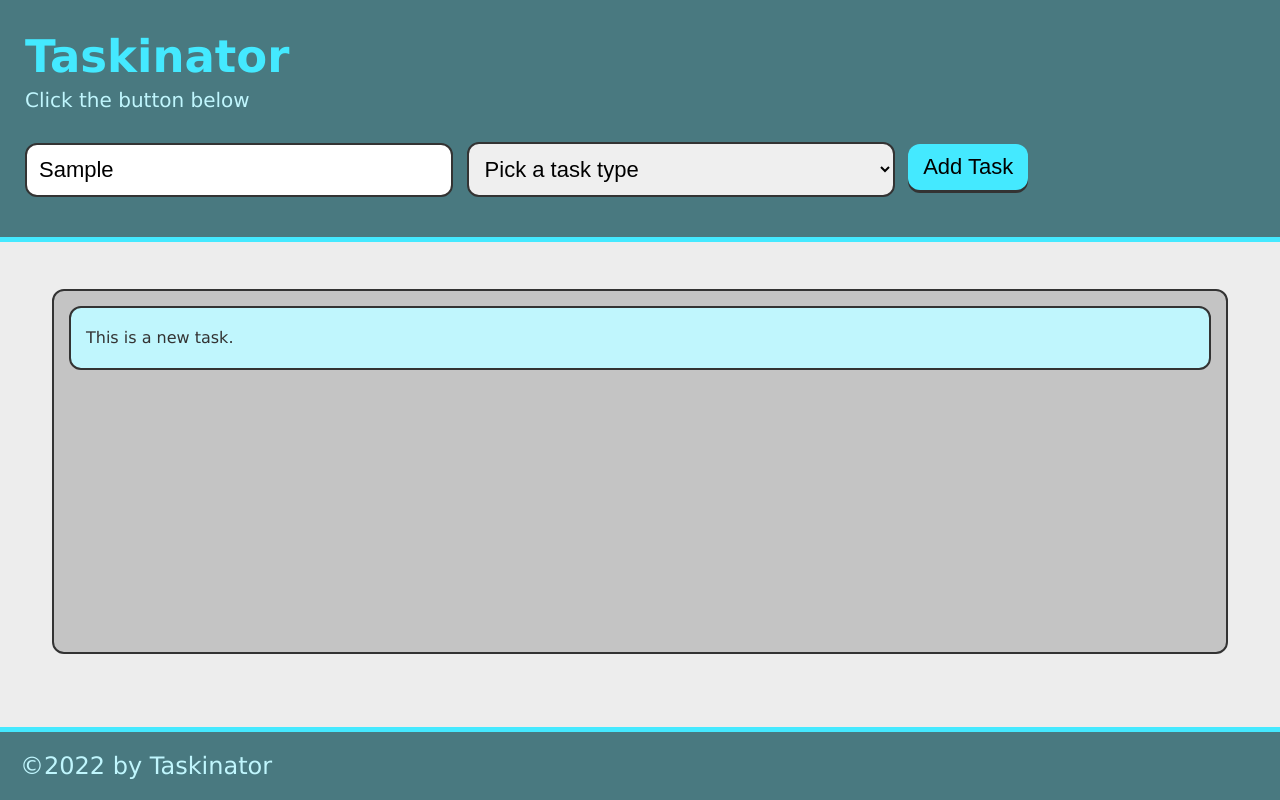
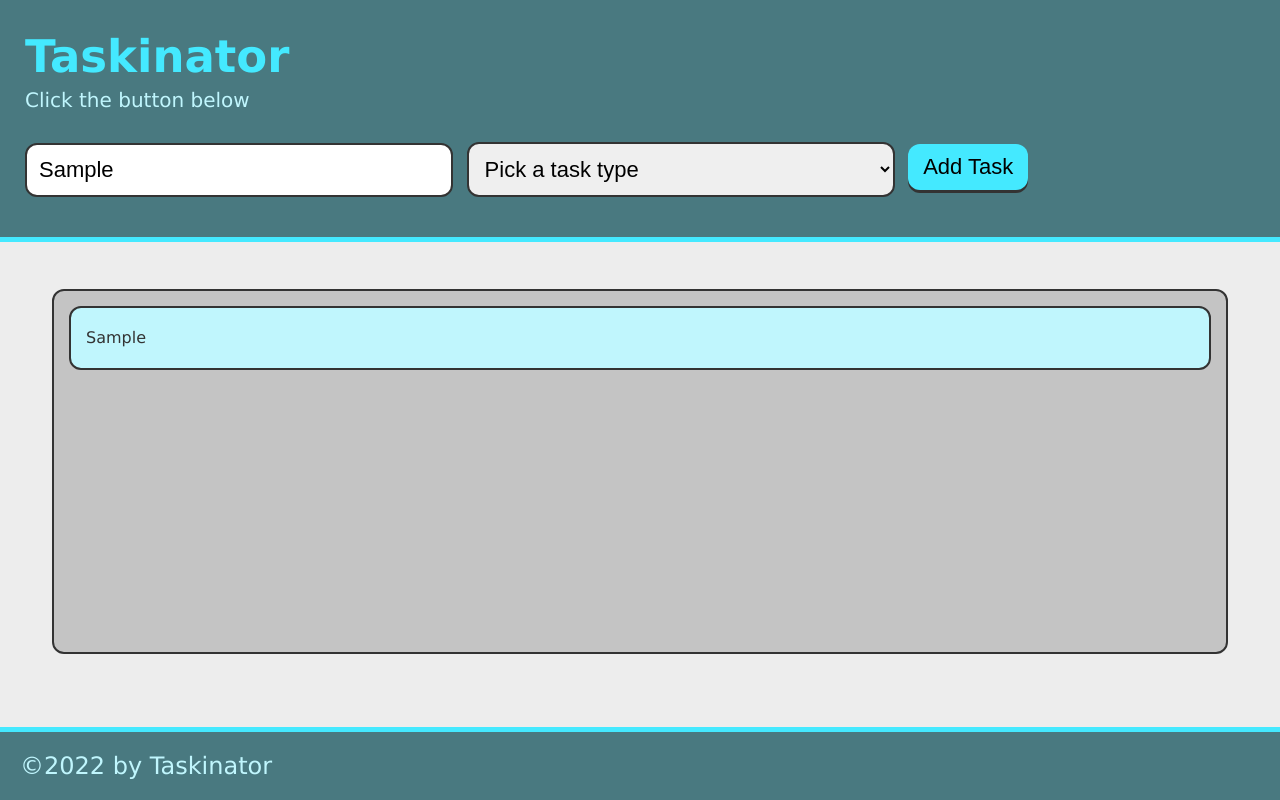
Before and after one commit to Casres/taskinator, a plain HTML site: page index.html in a window 1280 px wide. Both pictures are taken after typing "Sample" into the empty fields and a click on the button "Add Task". Drawn offline with Linux system fonts and the light colour scheme.

Commit message:
making a save point for ask bcs

```diff
--- a/assets/js/script.js
+++ b/assets/js/script.js
@@ -12,17 +12,32 @@
 
 var formEl = document.querySelector("#task-form");
 var tasksToDoEl = document.querySelector("#list-items");
+var taskTypeInput = document.querySelector("select[name='task-type']").value;
+console.log(taskTypeInput);
 
 var createTaskHandler = function(event) {
 
     event.preventDefault();
 
 
-    var taskNameInput = document.querySelector("input[name='task-name']");
-    console.log(taskNameInput);
+    var taskNameInput = document.querySelector("input[name='task-name']").value;
+    console.dir(taskNameInput);
+
+
     var listItemEl = document.createElement("li");
     listItemEl.className = "task-item";
-    listItemEl.textContent = "This is a new task.";
+
+    var taskInfoEl = document.createElement("div");
+    taskInfoEl.className = "task-item";
+    taskInfoEl.innerHTML = "<h3 class='task-name'>" + taskNameInput + "</h3><span class='task-type'>" + taskTypeInput + "</span>";
+
+    listItemEl.appendChild(taskInfoEl);
+
+    tasksToDoEl.appendChild(listItemEl);
+
+
+    listItemEl.className = "task-item";
+    listItemEl.textContent = taskNameInput;
     tasksToDoEl.appendChild(listItemEl);
 
   };
--- a/index.html
+++ b/index.html
@@ -22,6 +22,7 @@
                     <option value="Print"> Print </option>
                     <option value="Web"> Web </option>
                     <option value="Mobile"> Mobile </option>
+                    <option value="Work"> Work </option>
                 </select>
 
                 <button class="btn" id="save-task" type="submit"> Add Task </button>
```
